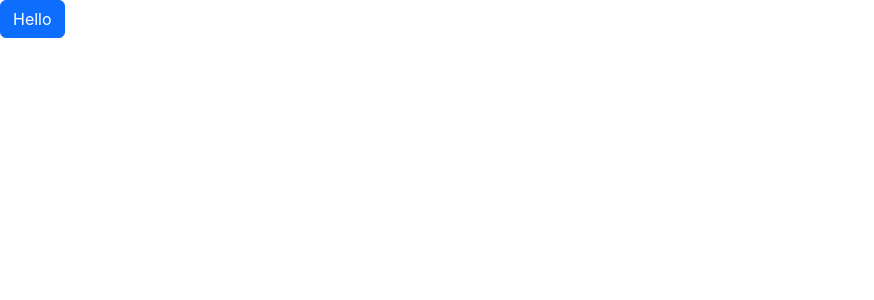
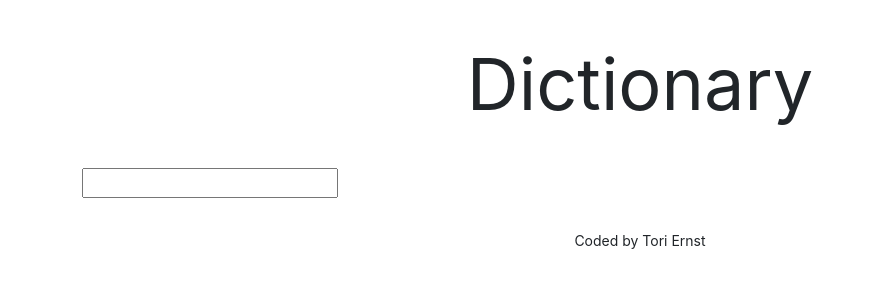
Before and after one commit to tori-noel/dictionary-project, a React (Create React App) app: page / in a window 1280 px wide. Shown: the top 300 px of the page, without its empty margins (0-874 px from the left). Built offline with nearby package versions, Linux system fonts and the light colour scheme.

Commit message:
created dictionary component with form

```diff
--- a/src/App.css
+++ b/src/App.css
@@ -0,0 +1,10 @@
+header {
+  font-size: 72px;
+  text-align: center;
+  margin: 30px 0;
+}
+
+footer {
+  text-align: center;
+  margin: 30px 0;
+}
--- a/src/App.js
+++ b/src/App.js
@@ -1,12 +1,18 @@
 import "./App.css";
+import Dictionary from "./Dictionary";
 
 function App() {
   return (
     <div className="App">
-      <a src="/" className="btn btn-primary">
-        {" "}
-        Hello{" "}
-      </a>
+      <div className="container">
+        <header>Dictionary</header>
+        <main>
+          <Dictionary />
+        </main>
+        <footer>
+          <small>Coded by Tori Ernst</small>
+        </footer>
+      </div>
     </div>
   );
 }
--- /dev/null
+++ b/src/Dictionary.js
@@ -0,0 +1,19 @@
+import React, { useState } from "react";
+import "./Dictionary.css";
+export default function Dictionary() {
+  let [keyword, setKeyword] = useState("");
+  function search(event) {
+    event.preventDefault();
+    alert(`Searching for ${keyword}`);
+  }
+  function handlekKeywordChange(event) {
+    setKeyword(event.target.value);
+  }
+  return (
+    <div className="Dictionary">
+      <form onSubmit={search}>
+        <input type="search" onChange={handlekKeywordChange} />
+      </form>
+    </div>
+  );
+}
```
Also changed, not shown: src/Dictionary.css (added).
